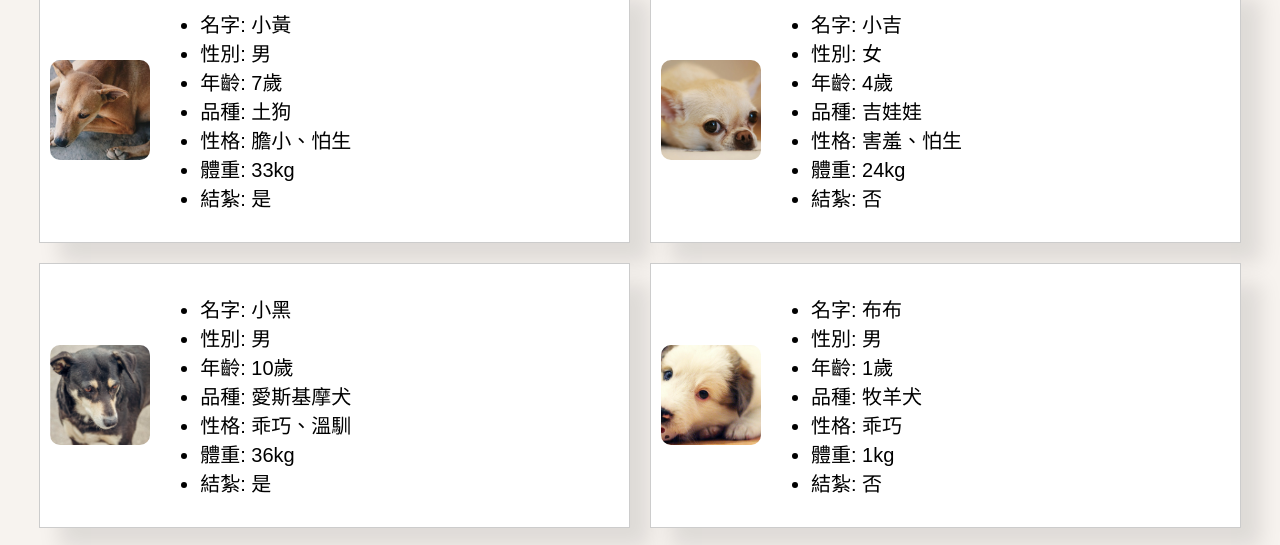
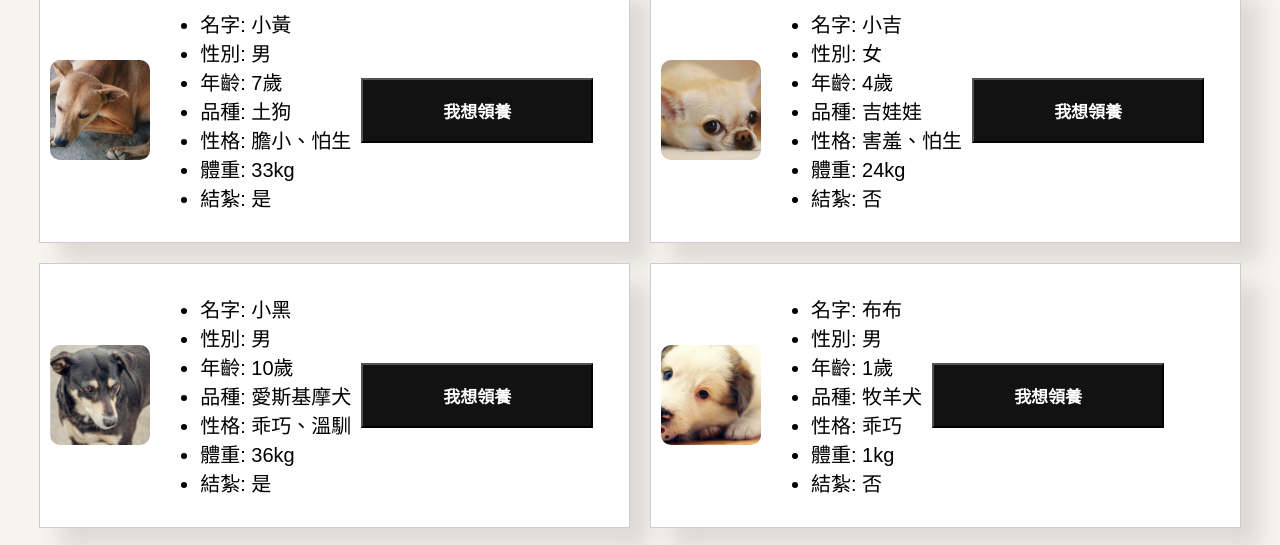
Before and after one commit to jing123273/FurryFriends, a plain HTML site: page introduce.html in a window 1280 px wide. Shown: the part 200-745 px from the top of the page. Drawn offline with Linux system fonts and the light colour scheme.

Commit message:
改一些

```diff
--- a/introduce.html
+++ b/introduce.html
@@ -192,6 +192,11 @@
           <li>體重: ${animal.weight}</li>
           <li>結紮: ${animal.neutered}</li>
         </ul>
+        <div class="adopt-button">
+          <a href="form.html?animal=${encodeURIComponent(animal.name)}" target="_blank">
+            <input type="submit" value="我想領養">
+          </a>
+        </div>
       `;
       container.appendChild(div);
     });
@@ -203,5 +208,6 @@
 
 
 
+
     </body>
     </html>
```
Lines whose indentation alone changed are shown as unchanged.
